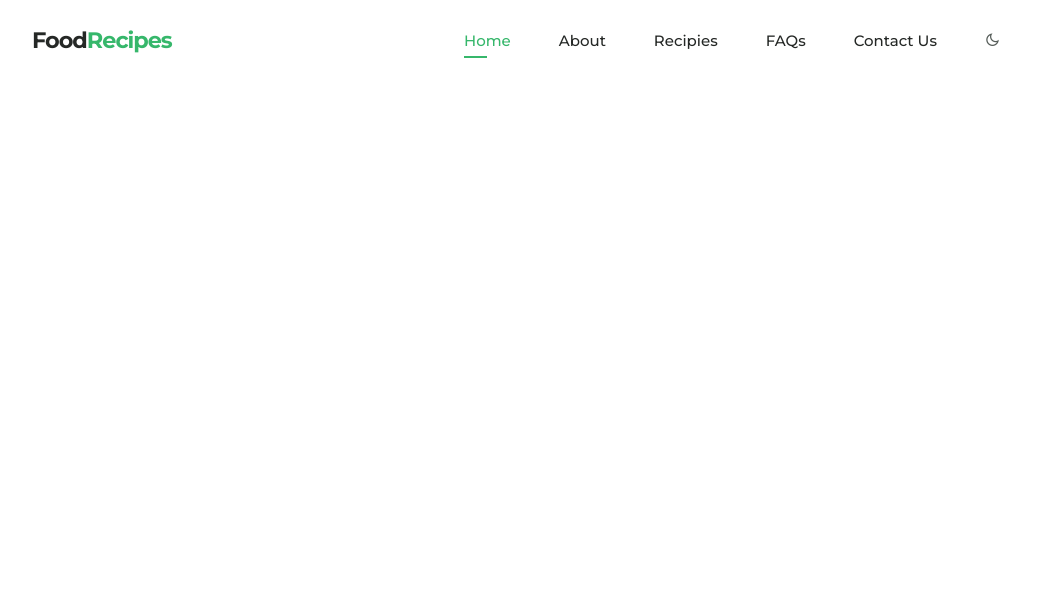
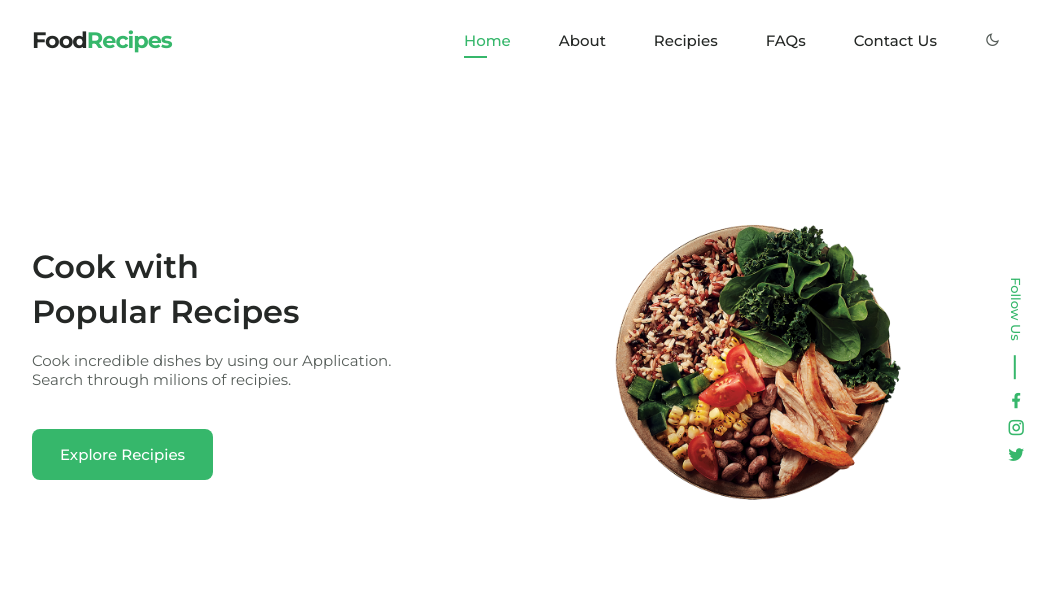
Before and after one commit to bjaneczko/Landing-page_FoodRecipes, a website built with webpack: page src/index.html in a window 1280 px wide. Shown: the whole page, without its empty margins (124-1179 px from the left). Built offline with nearby package versions, Linux system fonts and the light colour scheme.

Commit message:
Home section code and styling

```diff
--- a/src/index.html
+++ b/src/index.html
@@ -51,5 +51,52 @@
         </div>
       </nav>
     </header>
+    <main class="main">
+      <section class="home" id="home">
+        <div class="home__container container grid">
+          <img src="images/content/food-plate.png" alt="" class="home__img" />
+
+          <div class="home__data">
+            <h1 class="home__title">
+              Cook with <br />
+              Popular Recipes
+            </h1>
+            <p class="home__description">
+              Cook incredible dishes by using our Application. Search through
+              milions of recipies.
+            </p>
+            <a href="#about" class="button button--flex"> Explore Recipies </a>
+          </div>
+
+          <div class="home__social">
+            <span class="home__social-follow">Follow Us</span>
+
+            <div class="home__social-links">
+              <a
+                href="https://www.facebook.com/"
+                target="_blank"
+                class="home__social-link"
+              >
+                <i class="ri-facebook-fill"></i>
+              </a>
+              <a
+                href="https://www.instagram.com/"
+                target="_blank"
+                class="home__social-link"
+              >
+                <i class="ri-instagram-line"></i>
+              </a>
+              <a
+                href="https://twitter.com/"
+                target="_blank"
+                class="home__social-link"
+              >
+                <i class="ri-twitter-fill"></i>
+              </a>
+            </div>
+          </div>
+        </div>
+      </section>
+    </main>
   </body>
 </html>
--- a/src/js/app.js
+++ b/src/js/app.js
@@ -1,4 +1,4 @@
 import "../scss/app.scss";
 import "remixicon/fonts/remixicon.css";
-import "./script.js";
+import "./hamburger-menu.js";
 import "./scrollreveal.min.js";
--- a/src/scss/components/_buttons.scss
+++ b/src/scss/components/_buttons.scss
@@ -0,0 +1,36 @@
+.button {
+  display: inline-block;
+  background-color: $first-color;
+  color: #fff;
+  padding: 1rem 1.75rem;
+  border-radius: 0.5rem;
+  font-weight: $font-medium;
+  transition: 0.3s;
+
+  &:hover .button__icon {
+    transform: translateX(0.25rem);
+  }
+
+  &:hover {
+    background-color: $first-color-darker;
+  }
+
+  &__icon {
+    transition: 0.3s;
+  }
+
+  &--flex {
+    display: inline-flex;
+    align-items: center;
+    column-gap: 0.5rem;
+  }
+
+  &--link {
+    color: $first-color;
+    font-weight: $font-medium;
+
+    &:hover .button__icon {
+      transform: translateX(0.25rem);
+    }
+  }
+}
--- a/src/scss/components/_home.scss
+++ b/src/scss/components/_home.scss
@@ -0,0 +1,60 @@
+.home {
+  padding: 3.5rem 0 2rem;
+
+  &__container {
+    position: relative;
+    row-gap: 2rem;
+  }
+  &__img {
+    width: 200px;
+    justify-self: center;
+  }
+  &__title {
+    font-size: $big-font-size;
+    line-height: 140%;
+    margin-bottom: $mb-1;
+  }
+  &__description {
+    margin-bottom: $mb-2-5;
+  }
+  &__social {
+    position: absolute;
+    top: 2rem;
+    right: -1rem;
+    display: grid;
+    justify-items: center;
+    row-gap: 3.5rem;
+
+    &-follow {
+      font-weight: $font-medium;
+      font-size: $smaller-font-size;
+      color: $first-color;
+      position: relative;
+      transform: rotate(90deg);
+
+      &::after {
+        content: "";
+        position: absolute;
+        width: 1rem;
+        height: 2px;
+        background-color: $first-color;
+        right: -45%;
+        top: 50%;
+      }
+    }
+    &-links {
+      display: inline-flex;
+      flex-direction: column;
+      row-gap: 0.25rem;
+    }
+    &-link {
+      font-size: 1rem;
+      color: $first-color;
+      transition: 0.3s;
+
+      &:hover {
+        transform: translateX(0.25rem);
+      }
+    }
+  }
+}
--- a/src/scss/config/_variables.scss
+++ b/src/scss/config/_variables.scss
@@ -7,9 +7,11 @@ $header-height: 3.5rem; // 56px
 // Colors
 $hue: 152;
 $first-color: #36b76b;
+$first-color-darker: #1d9d57;
 $body-color: #ffffff;
 $container-color: #fff;
 $title-color: #252826;
+
 $text-color: #565d59;
 
 // Font and typo
```
Also changed, not shown: src/js/hamburger-menu.js (renamed from src/js/script.js).
